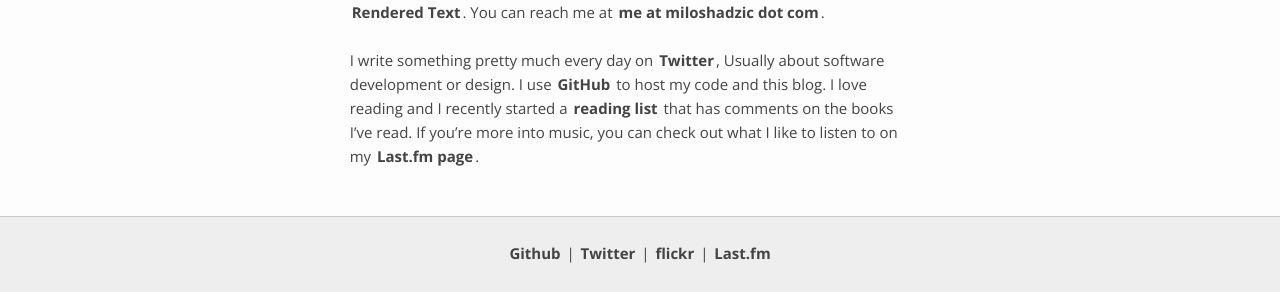
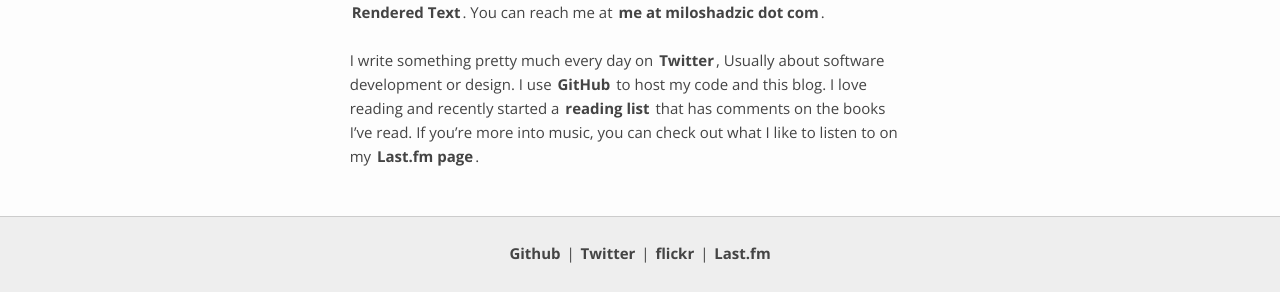
Before and after one commit to miloshadzic/miloshadzic.github.com, a Jekyll site: the page built from about.md, in a window 1280 px wide. Shown: the part 244-536 px from the top of the page. Built offline with Jekyll 4.4.1, drawn with Linux system fonts in a browser that asks for light colours; some web fonts are replaced; Markdown is read by kramdown in place of the engine named in the settings.

```diff
--- a/about.md
+++ b/about.md
@@ -7,4 +7,4 @@ title: About
 
 Hello, my name is Miloš and I live in Belgrade. I am currently writing Ruby at [Rendered Text](http://renderedtext.com). You can reach me at [me at miloshadzic dot com](mailto:me@miloshadzic.com).
 
-I write something pretty much every day on [Twitter](https://twitter.com/#!/miloshadzic), Usually about software development or design. I use [GitHub](http://github.com/miloshadzic) to host my code and this blog. I love reading and I recently started a [reading list](/reading) that has comments on the books I've read. If you're more into music, you can check out what I like to listen to on my [Last.fm page](http://last.fm/user/nagnatron).
+I write something pretty much every day on [Twitter](https://twitter.com/#!/miloshadzic), Usually about software development or design. I use [GitHub](http://github.com/miloshadzic) to host my code and this blog. I love reading and recently started a [reading list](/reading) that has comments on the books I've read. If you're more into music, you can check out what I like to listen to on my [Last.fm page](http://last.fm/user/nagnatron).
```
